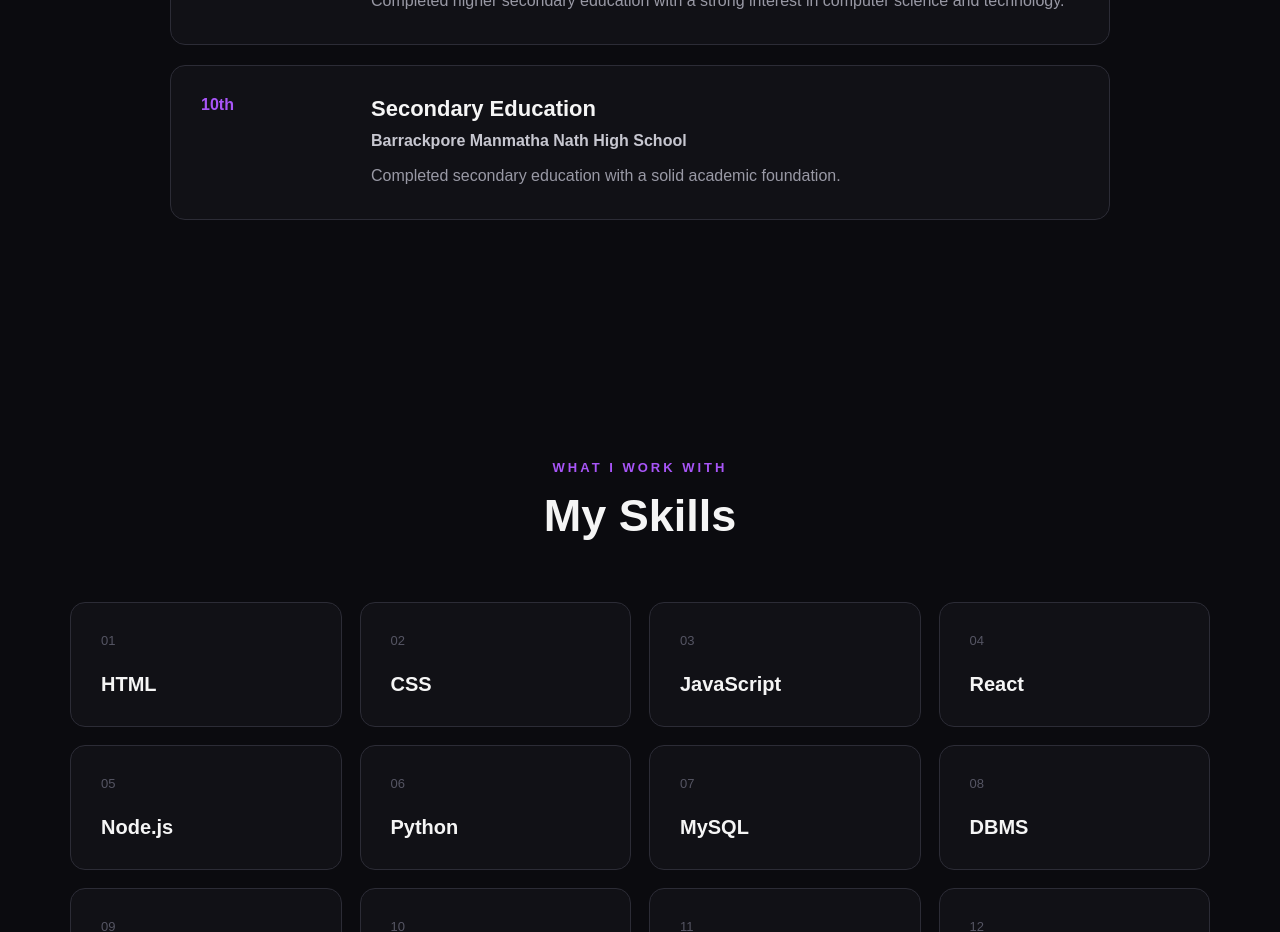
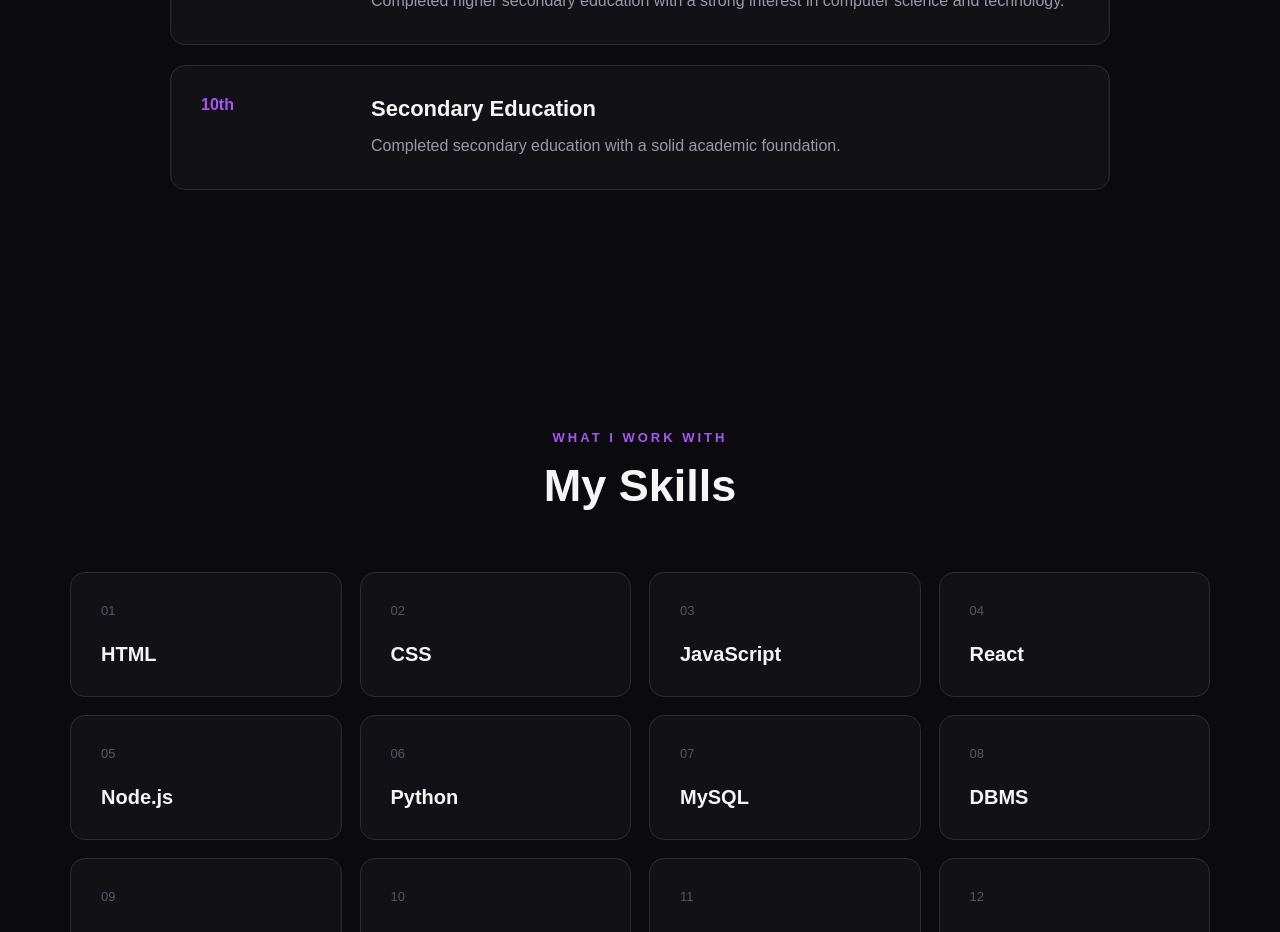
Before and after one commit to lizacoder03/Portfolio-, a React (Vite) app: page / in a window 1280 px wide. Shown: the part 2020-2952 px from the top of the page. Built offline with nearby package versions, Linux system fonts and the light colour scheme.

Commit message:
Remove school name from secondary education section

```diff
--- a/src/components/Education.jsx
+++ b/src/components/Education.jsx
@@ -47,8 +47,6 @@ function Education() {
         <div className="education-content">
           <h3>Secondary Education</h3>
 
-          <h4>Barrackpore Manmatha Nath High School</h4>
-
           <p>
             Completed secondary education with a solid academic foundation.
           </p>
```
